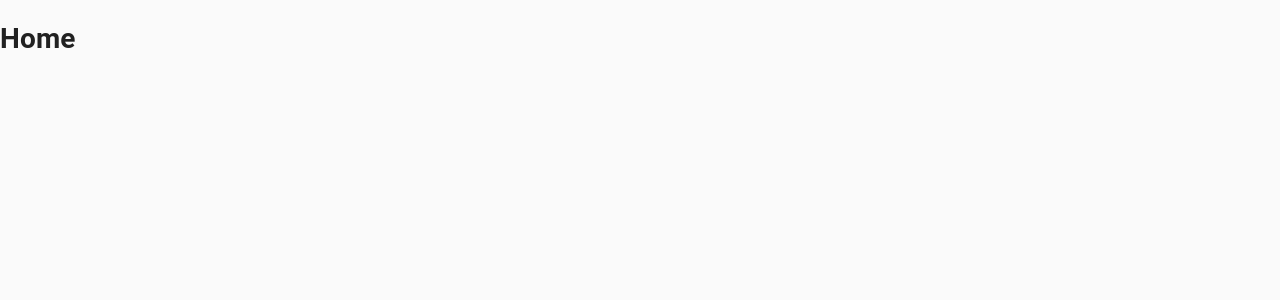
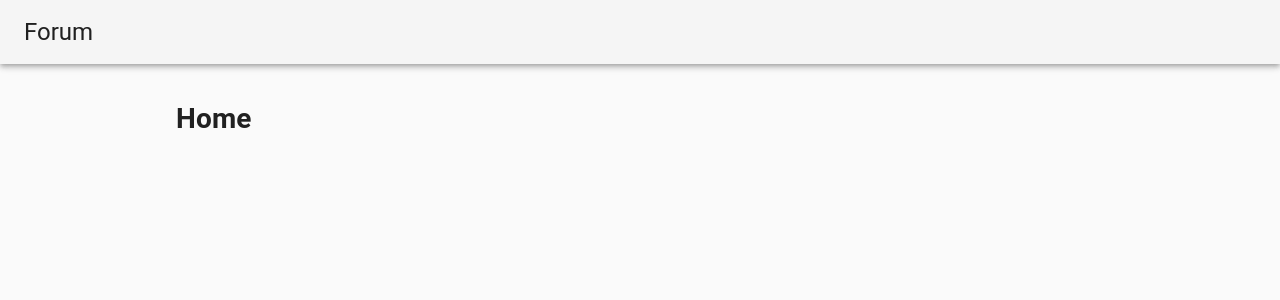
Before and after one commit to makoto-ogata/forum-web-app, a React (Create React App) app: page / in a window 1280 px wide. Shown: the top 300 px of the page. Built offline with nearby package versions, Linux system fonts and the light colour scheme.

Commit message:
finished section 2-4

```diff
--- a/src/App.js
+++ b/src/App.js
@@ -1,7 +1,7 @@
 import { createMuiTheme, CssBaseline } from '@material-ui/core';
 import { ThemeProvider } from '@material-ui/styles';
 import React from 'react';
-//import Header from './components/Header';
+import Header from './components/Header';
 import { BrowserRouter, Route, Switch } from 'react-router-dom';
 import PageHome from './components/PageHome';
 import PageThread from './components/PageThread';
@@ -14,6 +14,7 @@ const App =()=> {
     <ThemeProvider theme={theme}>
       <CssBaseline />
       <BrowserRouter>
+        <Header />
         <Switch>
           <Route exact path={'/'} >
             <PageHome />
--- /dev/null
+++ b/src/components/Header.js
@@ -0,0 +1,17 @@
+import {AppBar, Toolbar, Typography} from '@material-ui/core';
+import React from 'react';
+import {Link} from 'react-router-dom';
+
+const Header =()=> {
+  return (
+    <AppBar color={'default'} position={'sticky'}>
+      <Toolbar>
+        <Typography color={'inherit'} component={Link} to={'/'} variant={'h5'}>
+          {'Forum'}
+        </Typography>
+      </Toolbar>
+    </AppBar>
+  )
+}
+
+export default Header;
--- /dev/null
+++ b/src/components/Main.js
@@ -0,0 +1,22 @@
+import {makeStyles} from '@material-ui/styles';
+import React from 'react';
+
+const Main =({children})=> {
+  const classes = useStyle();
+
+  return <main className={classes.root}>{children}</main>
+}
+
+const useStyle = makeStyles(({breakpoints, spacing}) => {
+  return {
+    root: {
+      display: 'grid',
+      gridRowGap: spacing(2),
+      margin: 'auto',
+      maxWidth: breakpoints.values.md,
+      padding: spacing(2),
+    },
+  }
+})
+
+export default Main;
--- a/src/components/PageHome.js
+++ b/src/components/PageHome.js
@@ -1,7 +1,12 @@
 import React from 'react';
+import Main from './Main';
 
 const PageHome = () => {
-  return <h1>{'Home'}</h1>
+  return (
+    <Main>
+      <h1>{'Home'}</h1>
+    </Main>
+  )
 }
 
 export default PageHome;
--- a/src/components/PageNotFound.js
+++ b/src/components/PageNotFound.js
@@ -1,7 +1,12 @@
 import React from 'react';
+import Main from './Main';
 
 const PageNotFound = () => {
-  return <h1>{'404'}</h1>
+  return (
+    <Main>
+      <h1>{'404'}</h1>
+    </Main>
+  )
 }
 
 export default PageNotFound;
--- a/src/components/PageThread.js
+++ b/src/components/PageThread.js
@@ -1,7 +1,12 @@
 import React from 'react';
+import Main from './Main';
 
 const PageThread =()=> {
-  return <h1>{'Thread'}</h1>
+  return (
+    <Main>
+      <h1>{'Thread'}</h1>
+    </Main>
+  )
 }
 
 export default PageThread;
```
